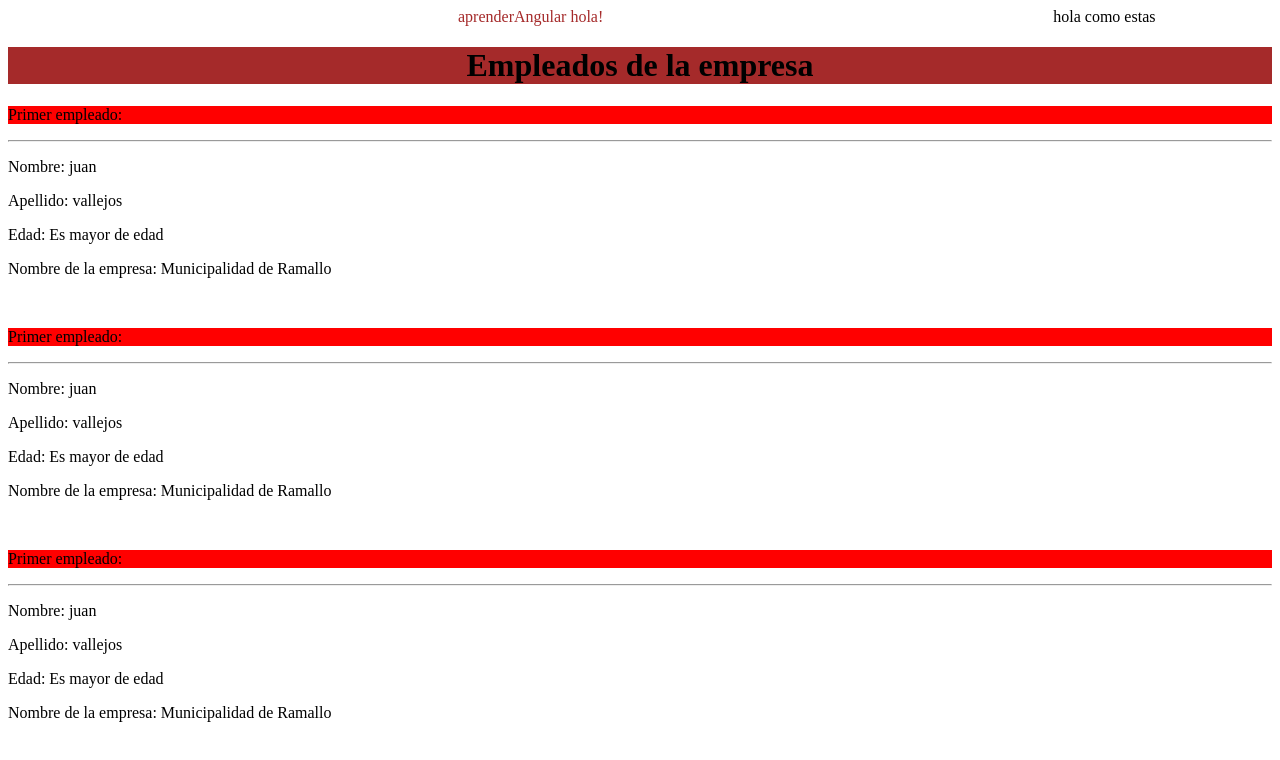
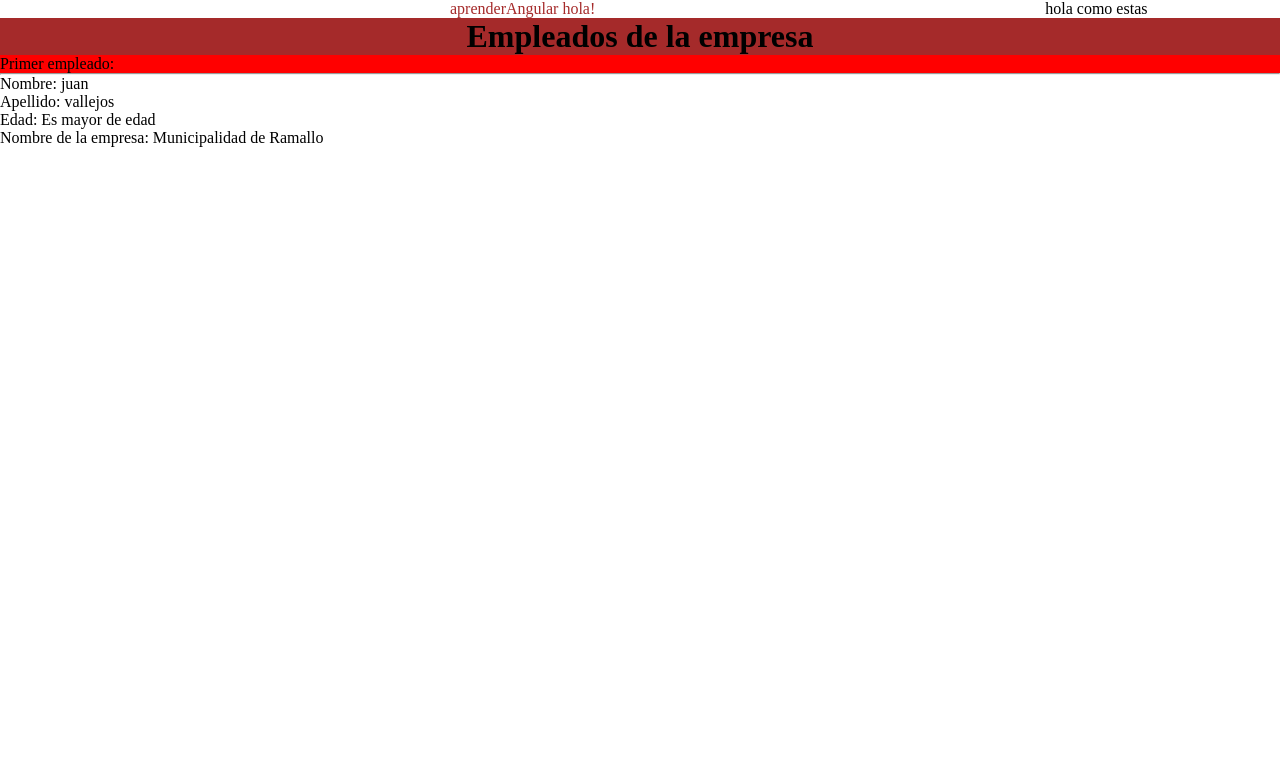
Before and after one commit to Jeremiasvaok/Curso-Angular, an Angular app: page / in a window 1280 px wide. Shown: the top 760 px of the page. Built offline with nearby package versions, Linux system fonts and the light colour scheme.

Commit message:
iterpolacion

```diff
--- a/src/app/Components/empleado/empleado.component.ts
+++ b/src/app/Components/empleado/empleado.component.ts
@@ -9,10 +9,8 @@ import { Component } from '@angular/core';
 export class EmpleadoComponent {
  nombre = 'juan';
  apellido = 'vallejos';
-  edad = 44;
+ edad = 44;
  empresa = 'Municipalidad de Ramallo'
 
-//   getEdad(){
-//    return this.edad;
-//  }
+
 }
--- a/src/app/Components/empleados/empleados.component.html
+++ b/src/app/Components/empleados/empleados.component.html
@@ -3,7 +3,3 @@
 <h1 style="text-align: center; background-color: brown;">Empleados de la empresa</h1>
 
 <app-empleado></app-empleado>
-<br />
-<app-empleado></app-empleado>
-<br />
-<app-empleado></app-empleado>
--- a/src/styles.css
+++ b/src/styles.css
@@ -1 +1,6 @@
 /* You can add global styles to this file, and also import other style files */
+*{
+    margin: 0;
+    padding: 0;
+    box-sizing: none;
+}
```
